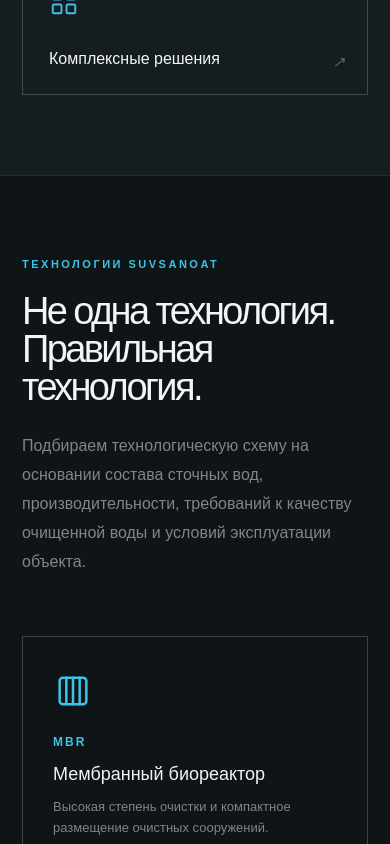
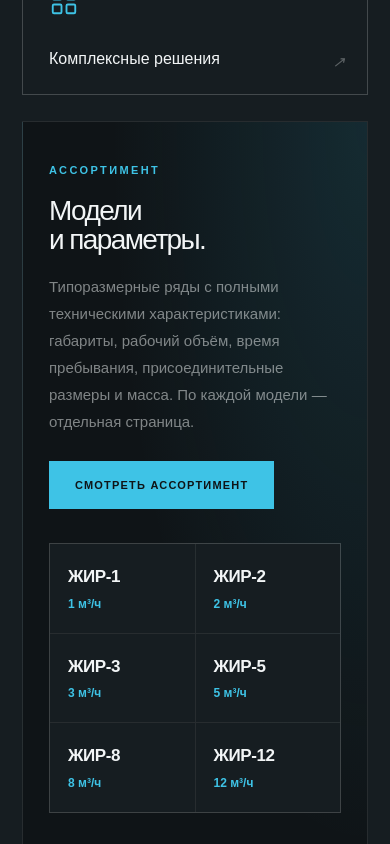
Before and after one commit to SUVSANOAT/suvsanoat-website, a Next.js app: page / in a window 390 px wide. Shown: the part 9040-9884 px from the top of the page. Built offline with nearby package versions, Linux system fonts and the light colour scheme.

Commit message:
Ассортимент: пункт меню, блок на главной, перекрёстные ссылки

```diff
--- a/app/_home/NewHome.tsx
+++ b/app/_home/NewHome.tsx
@@ -7,6 +7,7 @@ import { useLanguage } from "../LanguageContext";
 import LanguageSwitcher from "../components/LanguageSwitcher";
 import EquipIcon from "../components/EquipIcon";
 import type { Language } from "../translations";
+import { MODELS, TEXT as PRODUCTS_TEXT } from "../products/data";
 import {
   SOLIDS,
   ANCHORS,
@@ -869,7 +870,8 @@ export default function NewHome() {
         </a>
 
         <nav className={s.nav}>
-          <a href="/products">{t.nav.catalog}</a>
+          <a href="#catalog">{t.nav.catalog}</a>
+          <a href="/products">{PRODUCTS_TEXT[language].navLabel}</a>
           <a href="#technologies">{t.nav.technologies}</a>
           <a href="#solutions">{t.nav.solutions}</a>
           <a href="#services">{t.nav.services}</a>
@@ -1111,6 +1113,37 @@ export default function NewHome() {
             </a>
           ))}
         </div>
+
+        {/* АССОРТИМЕНТ: конкретные модели с параметрами */}
+        <a className={s.range} href="/products">
+          <div className={s.rangeLeft}>
+            <div className={s.rangeLabel}>
+              {PRODUCTS_TEXT[language].label}
+            </div>
+
+            <h3>{lines(PRODUCTS_TEXT[language].teaserTitle)}</h3>
+
+            <p>{PRODUCTS_TEXT[language].teaserText}</p>
+
+            <span className={s.rangeButton}>
+              {PRODUCTS_TEXT[language].teaserButton}
+            </span>
+          </div>
+
+          <div className={s.rangeRight}>
+            {MODELS.map((model) => (
+              <span className={s.rangeChip} key={model.slug}>
+                <b>{model.code}</b>
+                <i>
+                  {language === "en" || language === "zh"
+                    ? String(model.q)
+                    : String(model.q).replace(".", ",")}{" "}
+                  {language === "zh" ? "m³/h" : "м³/ч"}
+                </i>
+              </span>
+            ))}
+          </div>
+        </a>
       </section>
 
       {/* ТЕХНОЛОГИИ */}
--- a/app/_home/new.module.css
+++ b/app/_home/new.module.css
@@ -662,6 +662,136 @@
 .catCard:hover .catArrow {
   color: var(--accent);
   transform: translate(3px, -3px);
+}
+
+/* ---------------- АССОРТИМЕНТ (блок под каталогом) ---------------- */
+
+.range {
+  position: relative;
+  display: grid;
+  grid-template-columns: 1fr 0.95fr;
+  gap: 54px;
+  align-items: center;
+  margin-top: 26px;
+  padding: 52px 54px;
+  border: 1px solid var(--line);
+  background:
+    radial-gradient(
+      120% 160% at 100% 0%,
+      rgba(62, 195, 230, 0.13),
+      transparent 62%
+    ),
+    var(--bg1);
+  color: var(--text);
+  text-decoration: none;
+  overflow: hidden;
+  transition: border-color 0.35s ease, background 0.35s ease;
+}
+
+.range::after {
+  content: "";
+  position: absolute;
+  left: 0;
+  top: 0;
+  height: 2px;
+  width: 0;
+  background: linear-gradient(90deg, var(--accent), #9ce8ff);
+  transition: width 0.6s cubic-bezier(0.2, 0.8, 0.2, 1);
+}
+
+.range:hover {
+  border-color: rgba(62, 195, 230, 0.4);
+}
+
+.range:hover::after {
+  width: 100%;
+}
+
+.rangeLabel {
+  color: var(--accent);
+  font-size: 11px;
+  font-weight: 900;
+  letter-spacing: 2.4px;
+  margin-bottom: 18px;
+}
+
+.rangeLeft h3 {
+  font-size: clamp(28px, 3vw, 42px);
+  line-height: 1.04;
+  letter-spacing: -1.6px;
+  margin: 0 0 18px;
+}
+
+.rangeLeft p {
+  max-width: 520px;
+  color: var(--muted);
+  font-size: 15px;
+  line-height: 1.8;
+  margin: 0 0 26px;
+}
+
+.rangeButton {
+  display: inline-block;
+  padding: 16px 26px;
+  background: var(--accent);
+  color: var(--bg1);
+  font-size: 11px;
+  font-weight: 900;
+  letter-spacing: 1.2px;
+  transition: filter 0.25s ease;
+}
+
+.range:hover .rangeButton {
+  filter: brightness(1.14);
+}
+
+.rangeRight {
+  display: grid;
+  grid-template-columns: repeat(3, 1fr);
+  gap: 1px;
+  background: var(--line);
+  border: 1px solid var(--line);
+}
+
+.rangeChip {
+  display: block;
+  padding: 20px 18px;
+  background: var(--bg2);
+  transition: background 0.3s ease;
+}
+
+.range:hover .rangeChip {
+  background: var(--bg3);
+}
+
+.rangeChip b {
+  display: block;
+  font-size: 17px;
+  font-weight: 900;
+  letter-spacing: -0.4px;
+  margin-bottom: 5px;
+}
+
+.rangeChip i {
+  display: block;
+  color: var(--accent);
+  font-size: 12px;
+  font-style: normal;
+  font-weight: 800;
+}
+
+@media (max-width: 1000px) {
+  .range {
+    grid-template-columns: 1fr;
+    gap: 34px;
+    padding: 40px 26px;
+  }
+}
+
+@media (max-width: 560px) {
+  .rangeRight {
+    grid-template-columns: repeat(2, 1fr);
+  }
 }
 
 /* ---------------- ФИНАЛ ---------------- */
--- a/app/catalog/CategoryPage.tsx
+++ b/app/catalog/CategoryPage.tsx
@@ -8,6 +8,7 @@ import LanguageSwitcher from "../components/LanguageSwitcher";
 import EquipIcon from "../components/EquipIcon";
 import ScrollReveal from "../components/ScrollReveal";
 import type { CategoryContentSet } from "./types";
+import { TEXT as PRODUCTS_TEXT } from "../products/data";
 
 /** Разбивает строку по \n и вставляет переносы */
 function lines(text: string) {
@@ -25,9 +26,16 @@ type Props = {
   image: string;
   /** Иконка на каждую позицию, порядок совпадает с items */
   icons?: string[];
+  /** Показать ссылку на /products — там есть конкретные модели этой категории */
+  products?: boolean;
 };
 
-export default function CategoryPage({ content, image, icons = [] }: Props) {
+export default function CategoryPage({
+  content,
+  image,
+  icons = [],
+  products = false,
+}: Props) {
   const { t, language } = useLanguage();
   const c = content[language];
 
@@ -164,6 +172,17 @@ export default function CategoryPage({ content, image, icons = [] }: Props) {
             </article>
           ))}
         </div>
+
+        {products && (
+          <a className="categoryProducts" href="/products">
+            <div>
+              <span>{PRODUCTS_TEXT[language].label}</span>
+              <b>{PRODUCTS_TEXT[language].teaserText}</b>
+            </div>
+
+            <i>{PRODUCTS_TEXT[language].teaserButton} →</i>
+          </a>
+        )}
       </section>
 
       {/* PROCESS */}
--- a/app/catalog/mechanical-treatment/page.tsx
+++ b/app/catalog/mechanical-treatment/page.tsx
@@ -86,5 +86,12 @@ export const metadata: Metadata = {
 };
 
 export default function MechanicalTreatmentPage() {
-  return <CategoryPage content={content} icons={icons} image="/mechanical-treatment.png" />;
+  return (
+    <CategoryPage
+      content={content}
+      icons={icons}
+      image="/mechanical-treatment.png"
+      products
+    />
+  );
 }
--- a/app/products/ProductsIndex.tsx
+++ b/app/products/ProductsIndex.tsx
@@ -53,6 +53,7 @@ export default function ProductsIndex() {
 
         <nav className={s.nav}>
           <a href="/#catalog">{t.nav.catalog}</a>
+          <a href="/products">{c.navLabel}</a>
           <a href="/#technologies">{t.nav.technologies}</a>
           <a href="/engineering">{t.nav.engineering}</a>
           <a href="/#contacts">{t.nav.contacts}</a>
--- a/app/products/[slug]/ModelClient.tsx
+++ b/app/products/[slug]/ModelClient.tsx
@@ -76,7 +76,8 @@ export default function ModelClient({ model }: { model: Model }) {
         </a>
 
         <nav className={s.nav}>
-          <a href="/products">{c.label}</a>
+          <a href="/#catalog">{t.nav.catalog}</a>
+          <a href="/products">{c.navLabel}</a>
           <a href="/#technologies">{t.nav.technologies}</a>
           <a href="/engineering">{t.nav.engineering}</a>
           <a href="/#contacts">{t.nav.contacts}</a>
--- a/app/products/data.ts
+++ b/app/products/data.ts
@@ -178,6 +178,10 @@ export type LineText = {
 
 export type ProductsText = {
   label: string;
+  navLabel: string;
+  teaserTitle: string;
+  teaserText: string;
+  teaserButton: string;
   title: string;
   intro: string;
   specLabels: SpecLabels;
@@ -187,6 +191,10 @@ export type ProductsText = {
 export const TEXT: Record<Language, ProductsText> = {
   ru: {
     label: "АССОРТИМЕНТ",
+    navLabel: "Ассортимент",
+    teaserTitle: "Модели\nи параметры.",
+    teaserText: "Типоразмерные ряды с полными техническими характеристиками: габариты, рабочий объём, время пребывания, присоединительные размеры и масса. По каждой модели — отдельная страница.",
+    teaserButton: "СМОТРЕТЬ АССОРТИМЕНТ",
     title: "Оборудование\nсобственного производства.",
     intro:
       "Типоразмерные ряды рассчитаны по нормам и проверены по гидравлике. Каждая модель — не «примерно такой размер», а результат расчёта: время пребывания, нагрузка на зеркало и объём накопления проверены для всего ряда.",
@@ -290,6 +298,10 @@ export const TEXT: Record<Language, ProductsText> = {
   },
   uz: {
     label: "ASSORTIMENT",
+    navLabel: "Assortiment",
+    teaserTitle: "Modellar\nva parametrlar.",
+    teaserText: "To‘liq texnik tavsiflarga ega o‘lcham qatorlari: gabaritlar, ishchi hajm, turib qolish vaqti, ulanish o‘lchamlari va massa. Har bir model uchun alohida sahifa.",
+    teaserButton: "ASSORTIMENTNI KO‘RISH",
     title: "O‘z ishlab chiqarishimizdagi\nuskunalar.",
     intro:
       "Tipo‘lcham qatorlari me'yorlar bo‘yicha hisoblangan va gidravlika bo‘yicha tekshirilgan. Har bir model «taxminan shunday o‘lcham» emas, balki hisob natijasi: turib qolish vaqti, ko‘zgu yuzasiga yuklama va to‘planish hajmi butun qator uchun tekshirib chiqilgan.",
@@ -393,6 +405,10 @@ export const TEXT: Record<Language, ProductsText> = {
   },
   en: {
     label: "PRODUCT RANGE",
+    navLabel: "Products",
+    teaserTitle: "Models\nand parameters.",
+    teaserText: "Size ranges with complete technical data: dimensions, working volume, retention time, connection sizes and weight. Every model has its own page.",
+    teaserButton: "VIEW ALL PRODUCTS",
     title: "Equipment made\nat our own plant.",
     intro:
       "The size ranges are calculated to code and verified hydraulically. Every model is not an \"about this big\" guess but the result of a calculation: retention time, surface loading and accumulation volume have been checked across the whole range.",
@@ -496,6 +512,10 @@ export const TEXT: Record<Language, ProductsText> = {
   },
   zh: {
     label: "产品系列",
+    navLabel: "产品型号",
+    teaserTitle: "型号\n与参数。",
+    teaserText: "完整技术参数的规格系列：外形尺寸、有效容积、停留时间、接管尺寸和重量。每个型号均有独立页面。",
+    teaserButton: "查看全部产品",
     title: "我们自有工厂\n生产的设备。",
     intro:
       "各规格系列均按规范计算并经水力校核。每一型号都不是「大概这个尺寸」，而是计算结果：停留时间、表面负荷与积存容积在整个系列范围内均已核验。",
```
Also changed, not shown: app/globals.css (+1 -1 lines).
